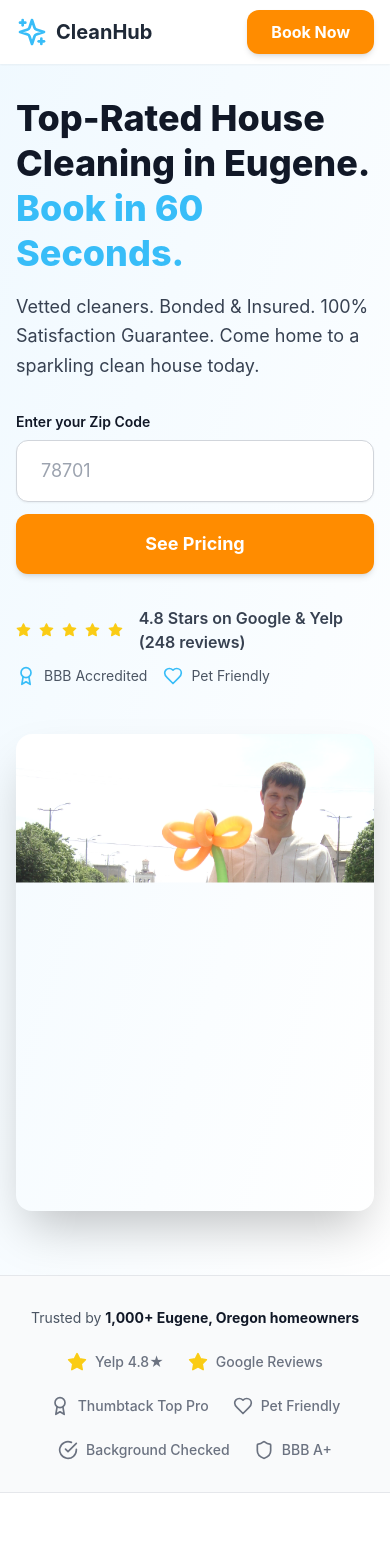
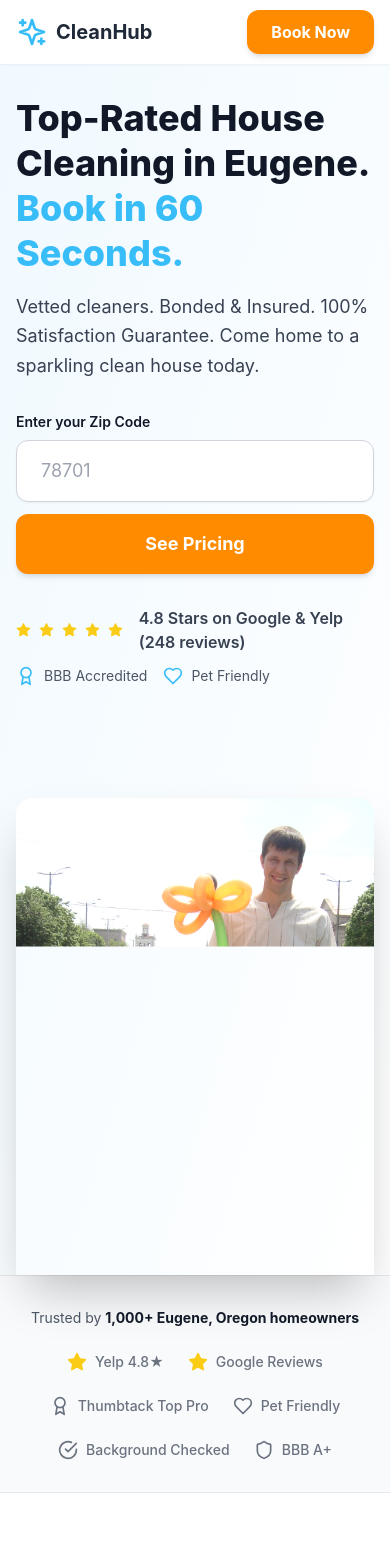
Before and after one commit to mail365x-sys/temp-cleaning-test, a React (Vite) app: page / in a window 390 px wide. Shown: the top 1562 px of the page. Built offline with nearby package versions, Linux system fonts and the light colour scheme.

Commit message:
Updated Hero.tsx

```diff
--- a/src/components/Hero.tsx
+++ b/src/components/Hero.tsx
@@ -11,10 +11,10 @@ export default function Hero() {
   };
 
   return (
-    <section className="pt-24 lg:pt-32 pb-16 lg:pb-24 bg-gradient-to-br from-sky-50 to-white overflow-visible">
+    <section className="pt-24 lg:pt-32 pb-0 bg-gradient-to-br from-sky-50 to-white">
       <div className="max-w-7xl mx-auto px-4 sm:px-6 lg:px-8">
-        <div className="grid lg:grid-cols-2 gap-12 items-start lg:min-h-[700px]">
-          <div className="space-y-8">
+        <div className="flex flex-col lg:flex-row gap-12 items-stretch">
+          <div className="lg:w-1/2 space-y-8 pb-16 lg:pb-24 flex flex-col justify-center">
             <div className="space-y-4">
               <h1 className="text-4xl sm:text-5xl lg:text-6xl font-extrabold text-gray-900 leading-tight">
                 Top-Rated House Cleaning in Eugene. <span className="text-sky-400">Book in 60 Seconds.</span>
@@ -68,12 +68,14 @@ export default function Hero() {
             </div>
           </div>
 
-          <div className="relative w-full h-full flex items-start">
-            <img
-              src="/dsc06294.jpg"
-              alt="Professional cleaner at work"
-              className="rounded-2xl shadow-2xl w-full h-auto max-h-none"
-            />
+          <div className="lg:w-1/2 flex items-end justify-end pb-0">
+            <div className="w-full">
+              <img
+                src="/dsc06294.jpg"
+                alt="Professional cleaner at work"
+                className="rounded-t-2xl lg:rounded-2xl shadow-2xl w-full h-auto object-contain"
+              />
+            </div>
           </div>
         </div>
       </div>
```
